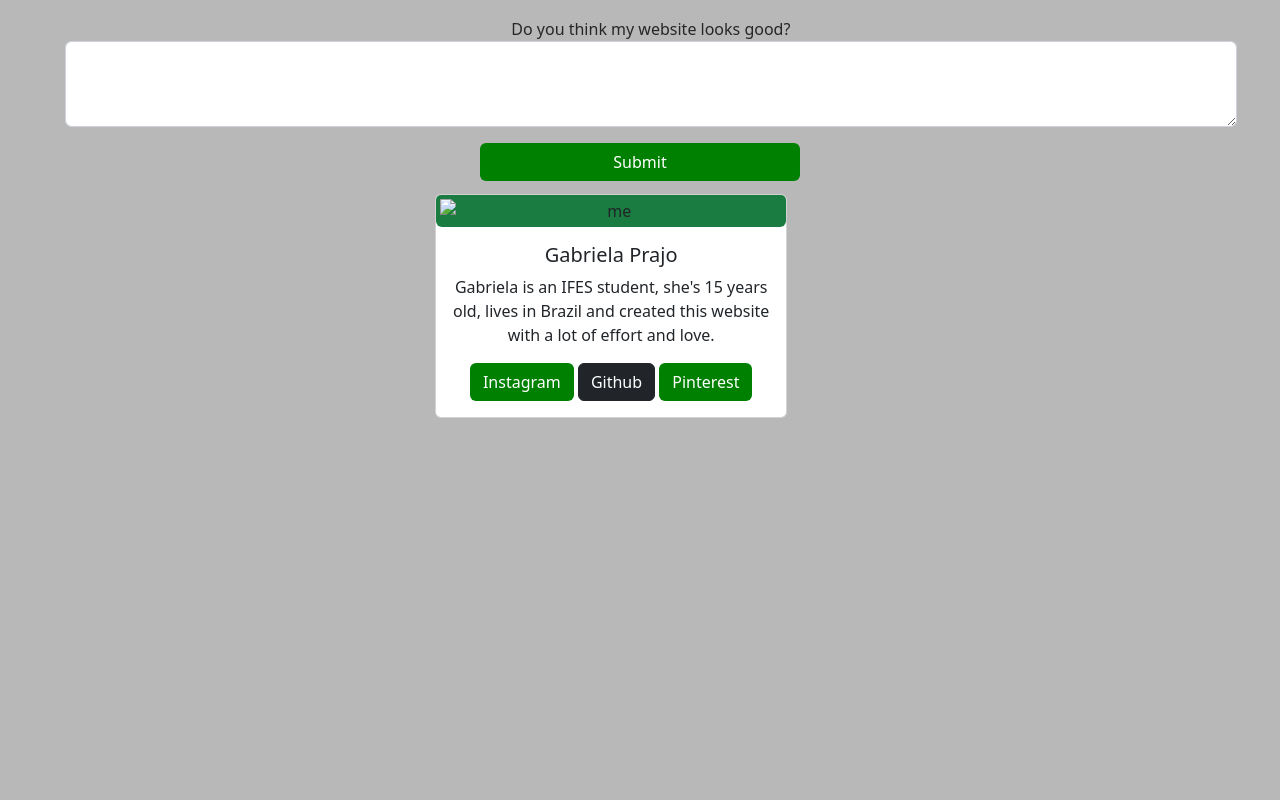
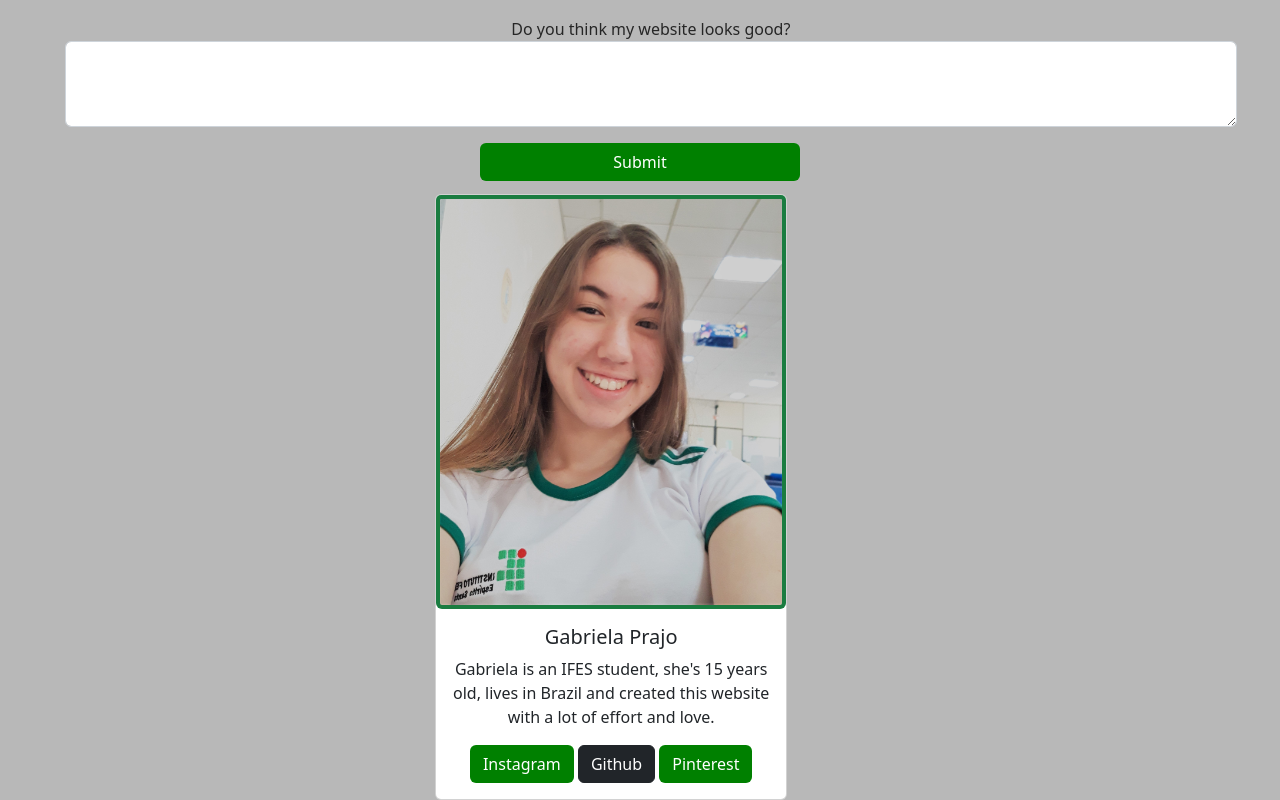
Before and after one commit to prajog/Index.html, a plain HTML site: page cards2.html in a window 1280 px wide. Shown: the part 1526-2326 px from the top of the page. Before the commit the page ends 1944 px from the top, so only its background shows below. Drawn offline with nearby package versions, Linux system fonts and the light colour scheme.

Commit message:
Update cards2.html

```diff
--- a/cards2.html
+++ b/cards2.html
@@ -157,7 +157,7 @@
             </footer>
         </form>
         <div class="card row-cols-8" style="width: 22rem; margin-left: 34%; margin-top: 1%; margin-right: 45%;">
-            <img src="me.jpg" class="card-img-top img-thumbnail" alt="me">
+            <img src="img/me.jpg" class="card-img-top img-thumbnail" alt="me">
             <div class="card-body">
                 <h5 class="card-title">Gabriela Prajo</h5>
                 <p class="card-text">Gabriela is an IFES student, she's 15 years old, lives in Brazil and created this website with a lot of effort and love.</p>
```
